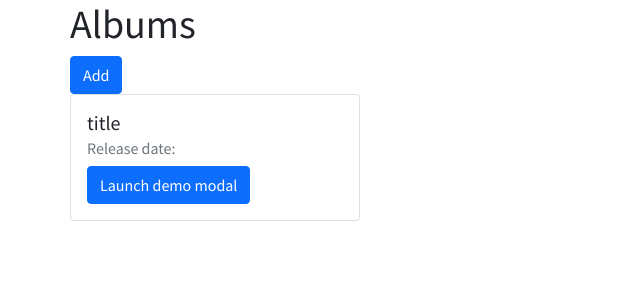
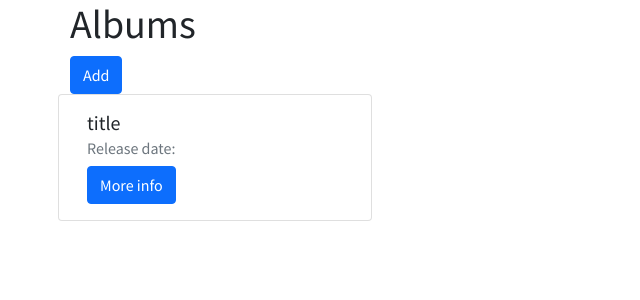
Before and after one commit to cammarb/miley-discography, a Flask app: page /albums in a window 1280 px wide. Shown: the top 300 px of the page, without its empty margins (0-640 px from the left). Run offline with Flask 2, Linux system fonts and the light colour scheme; data that the repository does not hold is empty.

Commit message:
update template

```diff
--- a/app/templates/albums/list_albums.html
+++ b/app/templates/albums/list_albums.html
@@ -8,23 +8,29 @@
 {% endblock %}
 
 {% block container %}
+<div class="row">
     <h1>Albums</h1>
+    <div class="">
         <button type="button" class="btn btn-primary">Add</button>
+    </div>
+</div>
+<div class="row">
     <div class="card" style="width: 18rem;">
         <div class="card-body">
             <h5 class="card-title">title</h5>
             <h6 class="card-subtitle mb-2 text-muted">Release date: </h6>
             <!-- Button trigger modal -->
-        <button type="button" class="btn btn-primary" data-bs-toggle="modal" data-bs-target="#exampleModal">
-            Launch demo modal
+            <button type="button" class="btn btn-primary" data-bs-toggle="modal" data-bs-target="#more_info">
+                More info
             </button>
+        </div>
     </div>
 </div>
 
 
 
 <!-- Album info Modal -->
-<div class="modal fade" id="exampleModal" tabindex="-1" aria-labelledby="exampleModalLabel" aria-hidden="true">
+<div class="modal fade" id="more_info" tabindex="-1" aria-labelledby="exampleModalLabel" aria-hidden="true">
     <div class="modal-dialog modal-dialog-centered">
         <div class="modal-content">
             <div class="modal-header">
@@ -37,6 +43,7 @@
                     <li>Number of songs: album.number_of_songs</li>
                     <li>Lemgth: album.total_length</li>
                 </ul>
+                <button type="button" class="btn btn-primary">Edit</button>
             </div>
         </div>
     </div>
```
Lines whose indentation alone changed are shown as unchanged.
